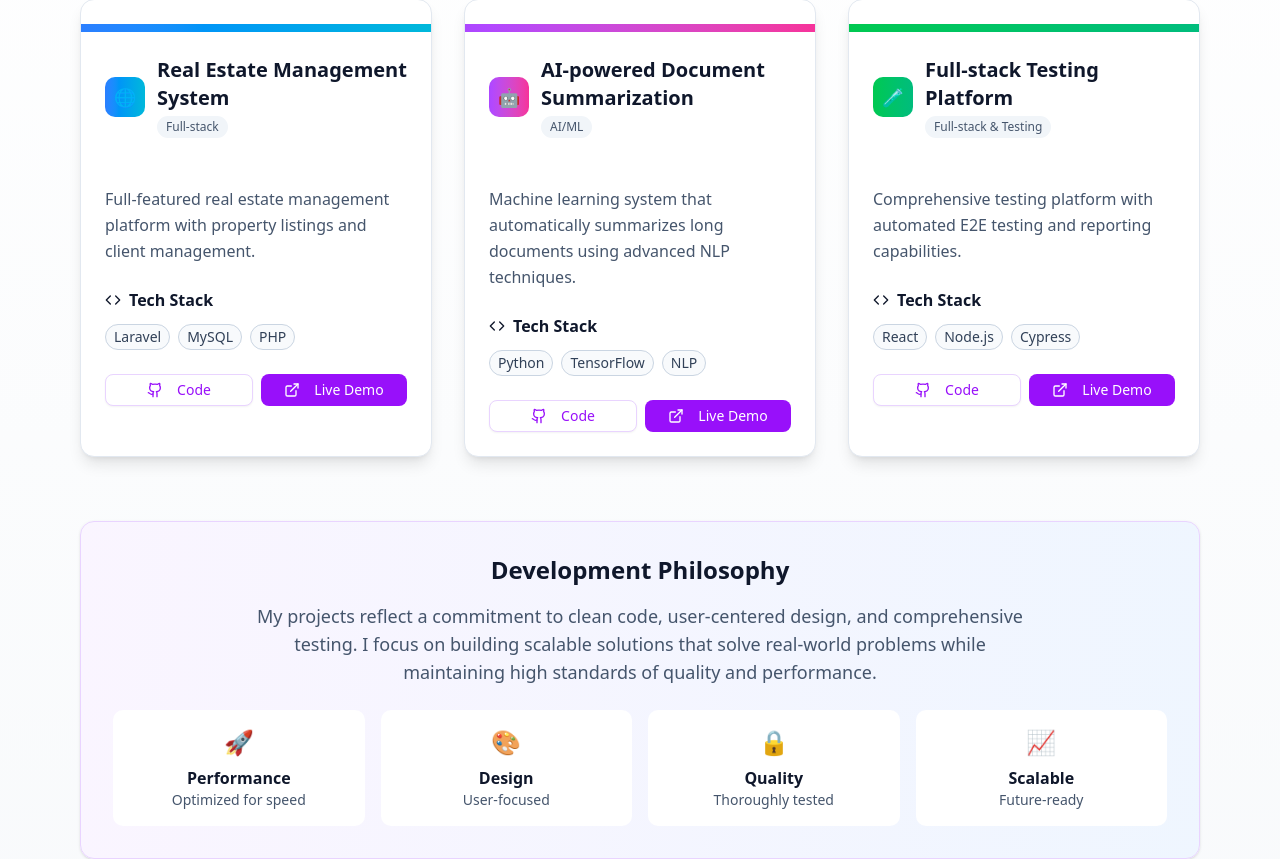
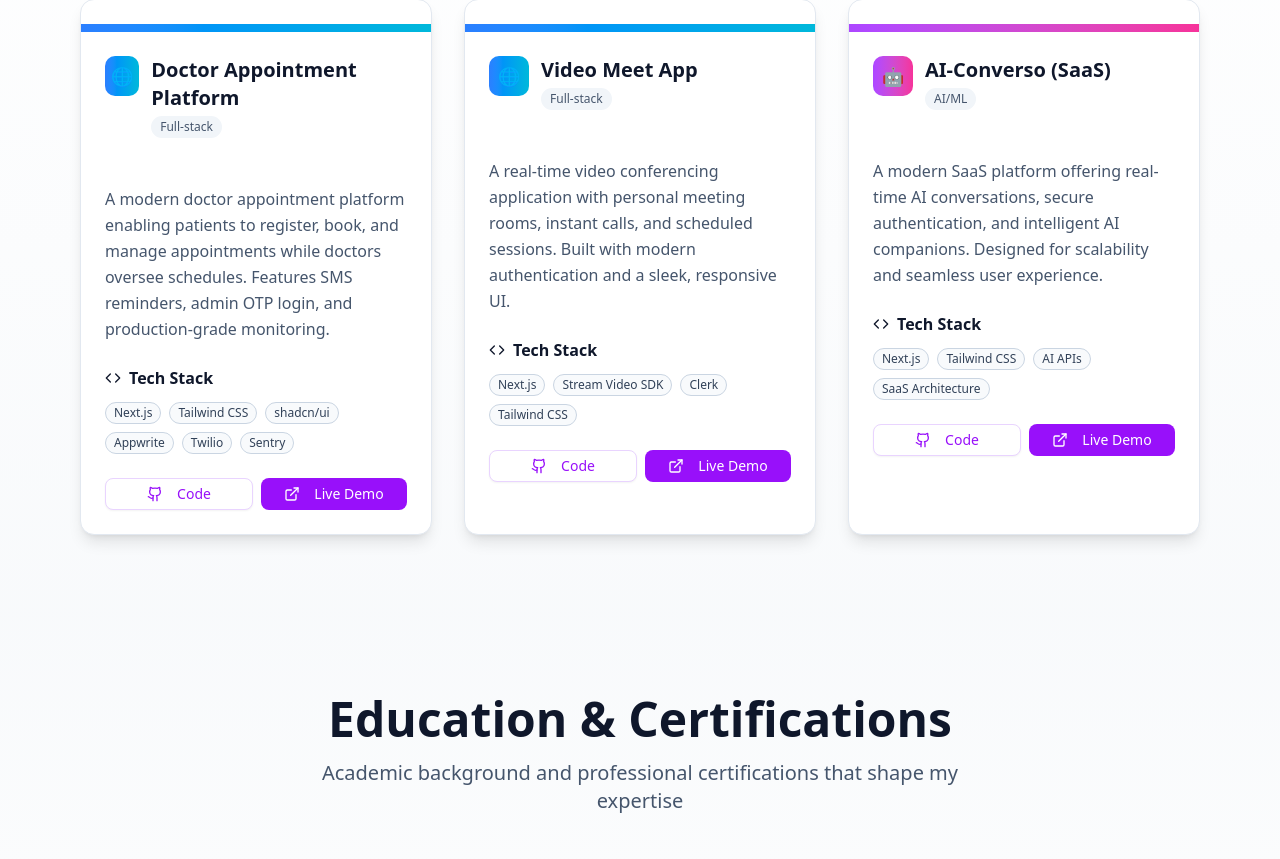
Before and after one commit to natanmuletahunde/pro_portfolio, a Next.js app: page / in a window 1280 px wide. Shown: the part 5410-6269 px from the top of the page. Built offline with nearby package versions, Linux system fonts and the light colour scheme.

Commit message:
add the certificate images in the images scetion

```diff
--- a/src/components/sections/ProjectsSection.tsx
+++ b/src/components/sections/ProjectsSection.tsx
@@ -1,11 +1,60 @@
 'use client';
 
 import { motion } from 'framer-motion';
-import { projects } from '@/lib/constants';
 import { Card, CardContent, CardHeader, CardTitle } from '@/components/ui/card';
 import { Badge } from '@/components/ui/badge';
 import { Button } from '@/components/ui/button';
 import { ExternalLink, Github, Code } from 'lucide-react';
+
+/* =========================
+   PROJECT DATA (NATAN)
+========================= */
+const projects = [
+  {
+    title: 'Doctor Appointment Platform',
+    type: 'Full-stack',
+    description:
+      'A modern doctor appointment platform enabling patients to register, book, and manage appointments while doctors oversee schedules. Features SMS reminders, admin OTP login, and production-grade monitoring.',
+    tech: [
+      'Next.js',
+      'Tailwind CSS',
+      'shadcn/ui',
+      'Appwrite',
+      'Twilio',
+      'Sentry',
+    ],
+    github: 'https://github.com/natanmuletahunde/Dr_appointment_with_SMSnextjs.git',
+    live: 'https://dr-appointment-with-smsnextjs-4.onrender.com/',
+  },
+  {
+    title: 'Video Meet App',
+    type: 'Full-stack',
+    description:
+      'A real-time video conferencing application with personal meeting rooms, instant calls, and scheduled sessions. Built with modern authentication and a sleek, responsive UI.',
+    tech: [
+      'Next.js',
+      'Stream Video SDK',
+      'Clerk',
+      'Tailwind CSS',
+    ],
+    github: 'https://github.com/natanmuletahunde/video-meet-app_next.js.git',
+    live: 'https://video-meet-app-next-js-1.onrender.com/',
+  },
+  {
+    title: 'AI-Converso (SaaS)',
+    type: 'AI/ML',
+    description:
+      'A modern SaaS platform offering real-time AI conversations, secure authentication, and intelligent AI companions. Designed for scalability and seamless user experience.',
+    tech: [
+      'Next.js',
+      'Tailwind CSS',
+      'AI APIs',
+      'SaaS Architecture',
+    ],
+    github: 'https://github.com/natanmuletahunde/Saas_Converso_teaching.git',
+    live: 'https://saas-converso-teaching-5.onrender.com',
+  },
+];
 
 const ProjectsSection = () => {
   const getProjectColor = (type: string) => {
@@ -14,8 +63,6 @@ const ProjectsSection = () => {
         return 'from-blue-500 to-cyan-500';
       case 'AI/ML':
         return 'from-purple-500 to-pink-500';
-      case 'Full-stack & Testing':
-        return 'from-green-500 to-emerald-500';
       default:
         return 'from-slate-500 to-slate-600';
     }
@@ -27,17 +74,18 @@ const ProjectsSection = () => {
         return '🌐';
       case 'AI/ML':
         return '🤖';
-      case 'Full-stack & Testing':
-        return '🧪';
       default:
         return '💻';
     }
   };
 
   return (
-    <section id="projects" className="py-20 bg-gradient-to-b from-white to-slate-50">
+    <section
+      id="projects"
+      className="py-20 bg-gradient-to-b from-white to-slate-50"
+    >
       <div className="max-w-6xl mx-auto px-4">
-        {/* Section Header */}
+        {/* ================= HEADER ================= */}
         <motion.div
           initial={{ opacity: 0, y: 30 }}
           whileInView={{ opacity: 1, y: 0 }}
@@ -49,12 +97,12 @@ const ProjectsSection = () => {
             Projects Showcase
           </h2>
           <p className="text-xl text-slate-600 max-w-2xl mx-auto">
-            A selection of my notable projects demonstrating full-stack development,
-            AI applications, and comprehensive testing solutions
+            High-impact projects focused on full-stack engineering, AI-powered
+            systems, and real-world problem solving
           </p>
         </motion.div>
 
-        {/* Projects Grid */}
+        {/* ================= PROJECTS GRID ================= */}
         <div className="grid lg:grid-cols-3 gap-8">
           {projects.map((project, index) => (
             <motion.div
@@ -67,29 +115,34 @@ const ProjectsSection = () => {
               className="group"
             >
               <Card className="h-full bg-white shadow-lg border-slate-200 overflow-hidden hover:shadow-2xl transition-all duration-300">
-                {/* Project Header */}
-                <div className={`h-2 bg-gradient-to-r ${getProjectColor(project.type)}`}></div>
+                {/* Gradient Top */}
+                <div
+                  className={`h-2 bg-gradient-to-r ${getProjectColor(
+                    project.type
+                  )}`}
+                />
 
                 <CardHeader className="pb-4">
-                  <div className="flex items-start justify-between gap-3">
-                    <div className="flex items-center gap-3">
-                      <div className={`w-10 h-10 rounded-lg flex items-center justify-center text-lg bg-gradient-to-r ${getProjectColor(project.type)} bg-opacity-10`}>
+                  <div className="flex items-start gap-3">
+                    <div
+                      className={`w-10 h-10 rounded-lg flex items-center justify-center text-lg bg-gradient-to-r ${getProjectColor(
+                        project.type
+                      )}`}
+                    >
                       {getProjectIcon(project.type)}
                     </div>
-                      <div className="flex-1">
+                    <div>
                       <CardTitle className="text-xl text-slate-900 group-hover:text-purple-600 transition-colors">
                         {project.title}
                       </CardTitle>
-                        <Badge variant="secondary" className="mt-1 bg-slate-100 text-slate-600">
+                      <Badge className="mt-1 bg-slate-100 text-slate-600">
                         {project.type}
                       </Badge>
                     </div>
                   </div>
-                  </div>
                 </CardHeader>
 
-                <CardContent className="pt-0">
-                  {/* Project Description */}
+                <CardContent>
                   <p className="text-slate-600 mb-6 leading-relaxed">
                     {project.description}
                   </p>
@@ -101,45 +154,49 @@ const ProjectsSection = () => {
                       Tech Stack
                     </h4>
                     <div className="flex flex-wrap gap-2">
-                      {project.tech.map((tech, techIndex) => (
-                        <motion.div
-                          key={techIndex}
-                          initial={{ opacity: 0, scale: 0.8 }}
-                          whileInView={{ opacity: 1, scale: 1 }}
-                          transition={{
-                            duration: 0.3,
-                            delay: (index * 0.2) + (techIndex * 0.05)
-                          }}
-                          viewport={{ once: true }}
-                          whileHover={{ scale: 1.1 }}
-                        >
+                      {project.tech.map((tech, i) => (
                         <Badge
+                          key={i}
                           variant="outline"
-                            className="bg-slate-50 border-slate-300 text-slate-700 hover:bg-slate-100 transition-colors text-sm"
+                          className="bg-slate-50 border-slate-300 text-slate-700"
                         >
                           {tech}
                         </Badge>
-                        </motion.div>
                       ))}
                     </div>
                   </div>
 
-                  {/* Action Buttons */}
+                  {/* Buttons */}
                   <div className="flex gap-2">
                     <Button
+                      asChild
                       variant="outline"
                       size="sm"
-                      className="flex-1 border-purple-200 text-purple-600 hover:bg-purple-50 hover:text-purple-700 transition-colors"
+                      className="flex-1 border-purple-200 text-purple-600 hover:bg-purple-50"
+                    >
+                      <a
+                        href={project.github}
+                        target="_blank"
+                        rel="noopener noreferrer"
                       >
                         <Github className="w-4 h-4 mr-2" />
                         Code
+                      </a>
                     </Button>
+
                     <Button
+                      asChild
                       size="sm"
                       className="flex-1 bg-purple-600 hover:bg-purple-700 text-white"
                     >
+                      <a
+                        href={project.live}
+                        target="_blank"
+                        rel="noopener noreferrer"
+                      >
                         <ExternalLink className="w-4 h-4 mr-2" />
                         Live Demo
+                      </a>
                     </Button>
                   </div>
                 </CardContent>
@@ -147,51 +204,6 @@ const ProjectsSection = () => {
             </motion.div>
           ))}
         </div>
-
-        {/* Projects Overview */}
-        <motion.div
-          initial={{ opacity: 0, y: 30 }}
-          whileInView={{ opacity: 1, y: 0 }}
-          transition={{ duration: 0.8, delay: 0.5 }}
-          viewport={{ once: true }}
-          className="mt-16"
-        >
-          <Card className="p-8 bg-gradient-to-r from-purple-50 to-blue-50 border-purple-200">
-            <div className="text-center">
-              <h3 className="text-2xl font-bold text-slate-900 mb-4">
-                Development Philosophy
-              </h3>
-              <p className="text-slate-600 max-w-3xl mx-auto text-lg mb-6">
-                My projects reflect a commitment to clean code, user-centered design, and
-                comprehensive testing. I focus on building scalable solutions that solve
-                real-world problems while maintaining high standards of quality and performance.
-              </p>
-
-              <div className="grid grid-cols-2 lg:grid-cols-4 gap-4">
-                <div className="text-center p-4 bg-white rounded-lg">
-                  <div className="text-2xl mb-2">🚀</div>
-                  <div className="font-semibold text-slate-900">Performance</div>
-                  <div className="text-sm text-slate-600">Optimized for speed</div>
-                </div>
-                <div className="text-center p-4 bg-white rounded-lg">
-                  <div className="text-2xl mb-2">🎨</div>
-                  <div className="font-semibold text-slate-900">Design</div>
-                  <div className="text-sm text-slate-600">User-focused</div>
-                </div>
-                <div className="text-center p-4 bg-white rounded-lg">
-                  <div className="text-2xl mb-2">🔒</div>
-                  <div className="font-semibold text-slate-900">Quality</div>
-                  <div className="text-sm text-slate-600">Thoroughly tested</div>
-                </div>
-                <div className="text-center p-4 bg-white rounded-lg">
-                  <div className="text-2xl mb-2">📈</div>
-                  <div className="font-semibold text-slate-900">Scalable</div>
-                  <div className="text-sm text-slate-600">Future-ready</div>
-                </div>
-              </div>
-            </div>
-          </Card>
-        </motion.div>
       </div>
     </section>
   );
```
Also changed, not shown: public/images/mysql.png (added), public/images/real_estate.png (added). Lines whose indentation alone changed are shown as unchanged.
